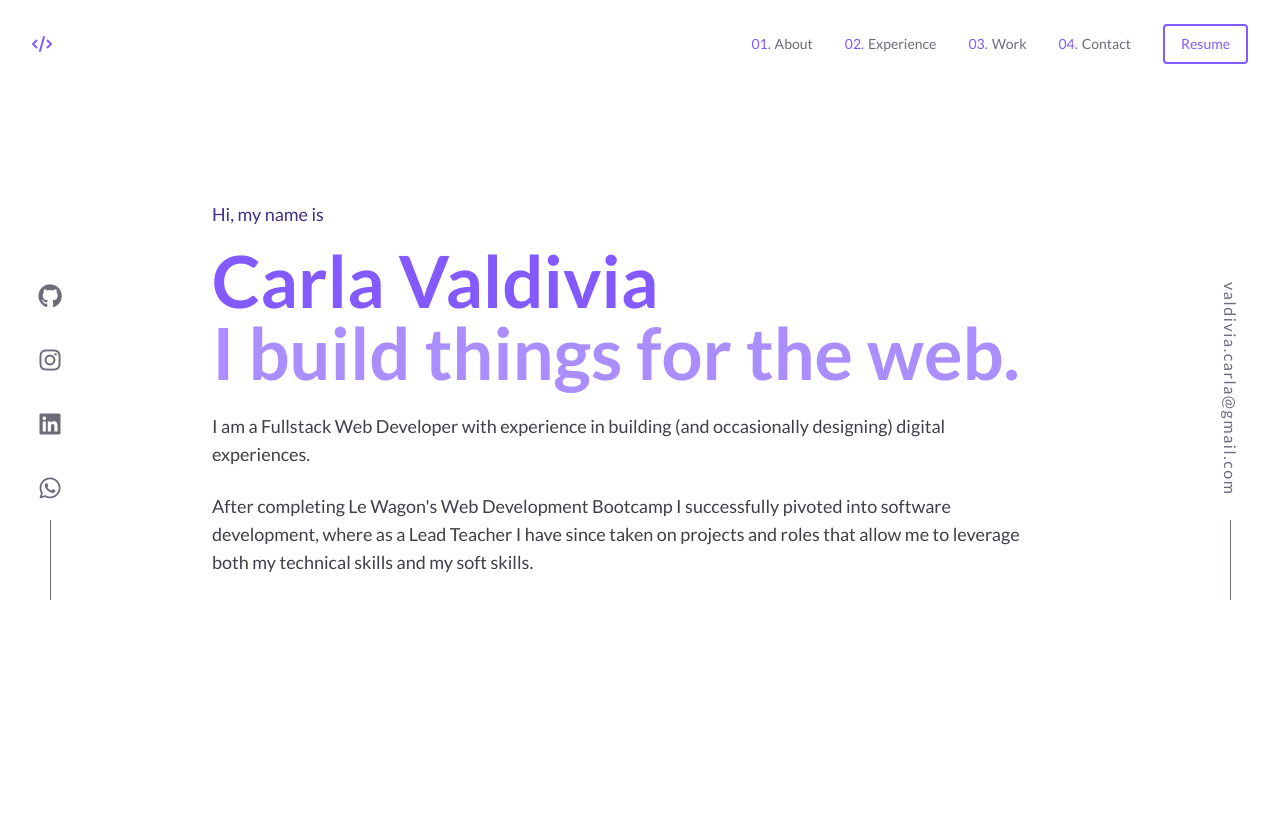
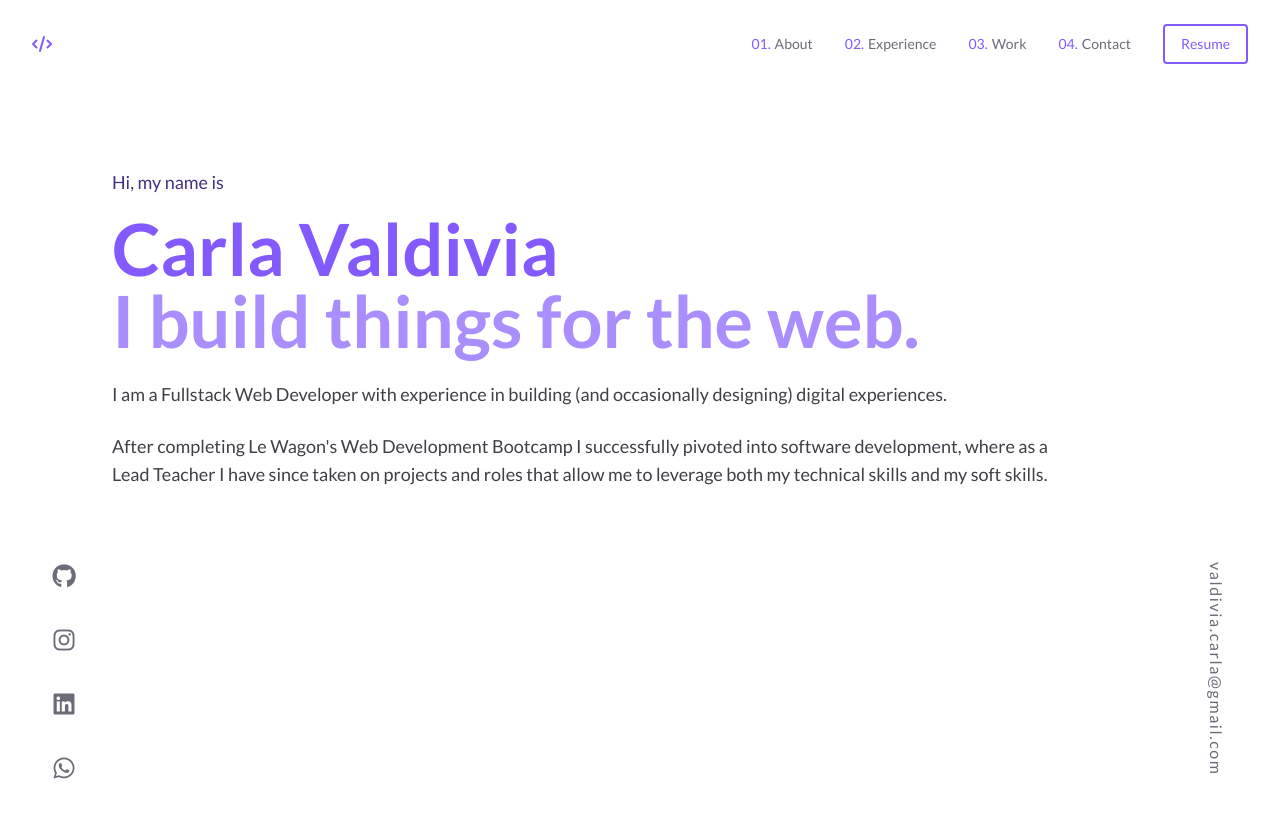
Before and after one commit to cvaldivia83/portfolio, a React (Vite) app: page / in a window 1280 px wide. Shown: the top 818 px of the page. Built offline with nearby package versions, Linux system fonts and the light colour scheme.

Commit message:
Add fixed sidebars + scrollable content

```diff
--- a/src/assets/css/Hero.css
+++ b/src/assets/css/Hero.css
@@ -4,7 +4,7 @@
 
 @layer components {
   .hero {
-    @apply md:w-3/4 mt-24 md:ml-28 w-10/12 mx-auto;
+    @apply md:w-3/4 md:mt-16 mt-24 md:ml-28 w-10/12 mx-auto;
   }
 
   .hero-hello {
--- a/src/assets/css/LeftSideBar.css
+++ b/src/assets/css/LeftSideBar.css
@@ -12,7 +12,7 @@
   /* left sidebar */
 
   .left_sidebar {
-    @apply flex flex-col items-center justify-end after:content-[''] after:w-px after:bg-dGray after:h-20 mx-auto;
+    @apply flex flex-col items-center justify-end after:content-[''] after:w-px after:bg-dGray after:h-24 mx-auto h-screen;
   }
 
   .left_sidebar > a {
--- a/src/assets/css/RightSideBar.css
+++ b/src/assets/css/RightSideBar.css
@@ -10,7 +10,7 @@
 
 @layer components {
   .right_sidebar {
-    @apply flex flex-col items-center justify-end after:content-[''] after:w-px after:bg-dGray after:h-20 mx-auto hover:after:bg-dPurple;
+    @apply flex flex-col items-center justify-end after:content-[''] after:w-px after:bg-dGray after:h-24 mx-auto hover:after:bg-dPurple;
   }
 
   .sidebar_email {
--- a/src/components/Hero.jsx
+++ b/src/components/Hero.jsx
@@ -1,6 +1,6 @@
 export default function Hero() {
   return (
-    <div className="hero">
+    <div className="hero flex-1 h-screen overflow-y-auto">
       <p className="hero-hello">Hi, my name is</p>
       <h1 className="hero-name">Carla Valdivia</h1>
       <h2 className="hero-subtitle">I build things for the web.</h2>
--- a/src/components/Layout.jsx
+++ b/src/components/Layout.jsx
@@ -7,7 +7,7 @@
   const mobile = useMedia('(max-width: 40rem)');
 
   return (
-    <div className="layout">
+    <div className="min-h-screen">
      { !mobile &&  <LeftSideBar /> }
 
       <Hero />
--- a/src/components/LeftSideBar.jsx
+++ b/src/components/LeftSideBar.jsx
@@ -1,6 +1,6 @@
 export default function LeftSideBar() {
   return (
-    <div className="left_sidebar">
+    <div className="left_sidebar fixed bottom-0 left-0 h-20 w-32">
       <a href="https://github.com/cvaldivia83" target="_blank" rel="noreferrer">
         <i className="fa-brands fa-github"></i>
       </a>
--- a/src/components/RightSideBar.jsx
+++ b/src/components/RightSideBar.jsx
@@ -1,6 +1,6 @@
 export default function RightSideBar() {
   return (
-    <div className="right_sidebar">
+    <div className="right_sidebar fixed bottom-0 right-0 h-16 w-32">
       <a href="mailto:valdivia.carla@gnail.com" className="sidebar_email">
         valdivia.carla@gmail.com
       </a>
```
